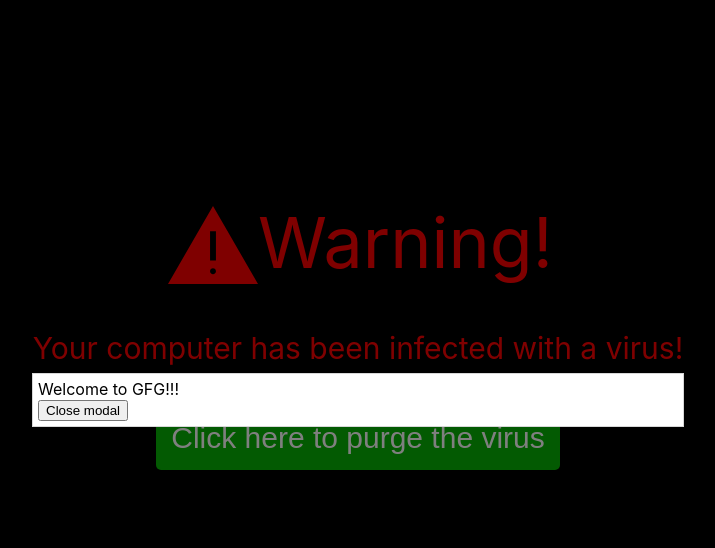
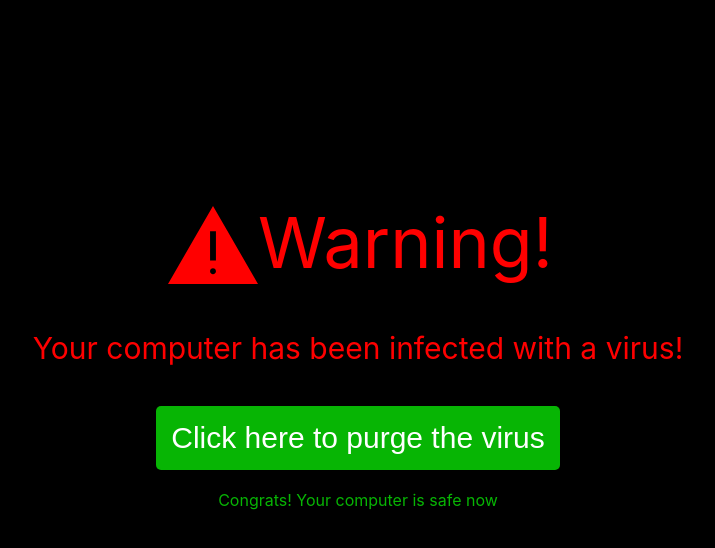
Before and after one commit to Lypho2012/thisIsNotASearchEngine, a React (Create React App) app: page /virus in a window 1280 px wide. Both pictures are taken after a click on the button "Click here to purge the virus". Shown: the top 548 px of the page, without its empty margins (282-997 px from the left). Built offline with nearby package versions, Linux system fonts and the light colour scheme; the HTML template or start-up script is replaced by a standard one.

Commit message:
update virus button

```diff
--- a/package.json
+++ b/package.json
@@ -15,7 +15,6 @@
     "react-dom": "^18.3.1",
     "react-router-dom": "^6.27.0",
     "react-scripts": "5.0.1",
-    "reactjs-popup": "^2.0.6",
     "typewriter-effect": "^2.21.0",
     "web-vitals": "^2.1.4"
   },
--- a/src/pages/Virus.css
+++ b/src/pages/Virus.css
@@ -29,3 +29,15 @@
 #virus-button:hover {
     cursor: pointer;
 }
+#purged-message {
+    color:rgb(7, 181, 4);
+    animation: fadeIn 2s;
+}
+@keyframes fadeIn {
+    0% {
+        opacity: 0;
+    }
+    100% {
+        opactiy: 1;
+    }
+}
--- a/src/pages/Virus.tsx
+++ b/src/pages/Virus.tsx
@@ -1,11 +1,16 @@
-import React from 'react'
+import React, { useEffect, useState } from 'react'
 import "./Virus.css"
-import Popup from 'reactjs-popup';
 import 'reactjs-popup/dist/index.css';
+import { useNavigate } from 'react-router-dom';
 
 function Virus() {
+    const [showMessage, setShowMessage] = useState(false)
+    const navigate = useNavigate()
     const handleVirusClick = () => {
-
+        setShowMessage(true)
+        const timeId = setTimeout(() => {
+            navigate("/")
+        }, 3000)
     }
     return (
         <div id="virus-div">
@@ -14,22 +19,10 @@ function Virus() {
                 <div>Warning!</div>
             </div>
             <div id="virus-warning">Your computer has been infected with a virus!</div>
-            <Popup trigger={<button id="virus-button">Click here to purge the virus</button>} modal nested>
-                {close => (
-                    <div className='modal'>
-                        <div className='content'>
-                            Welcome to GFG!!!
-                        </div>
-                        <div>
-                            <button onClick=
-                                {() => close()}>
-                                    Close modal
-                            </button>
-                        </div>
-                    </div>
-                )}
-            </Popup>
-
+            <button id="virus-button" onClick={handleVirusClick}>Click here to purge the virus</button>
+            {showMessage ? <div id="purged-message">
+                Congrats! Your computer is safe now
+            </div> : null}
         </div>
     )
 }
```
